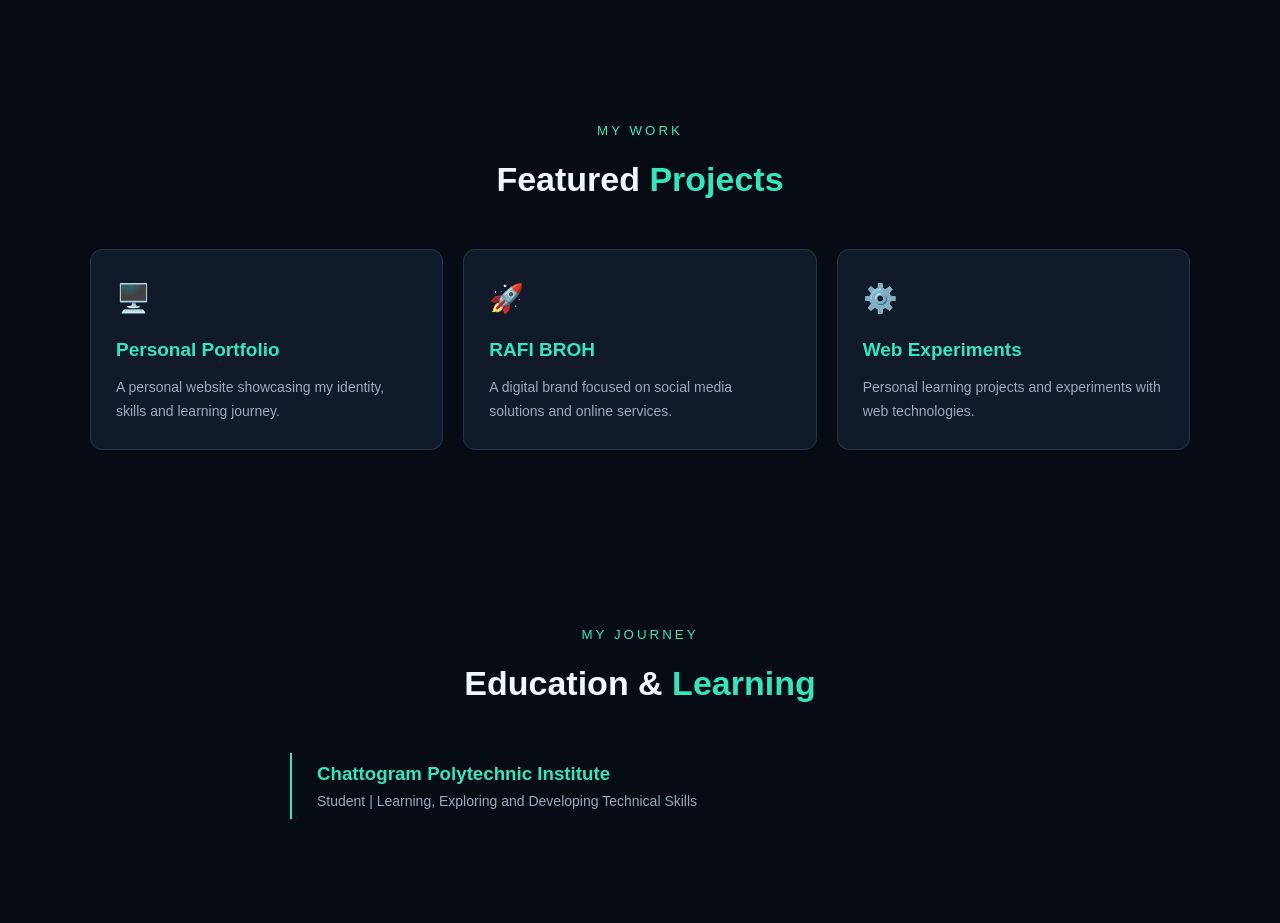
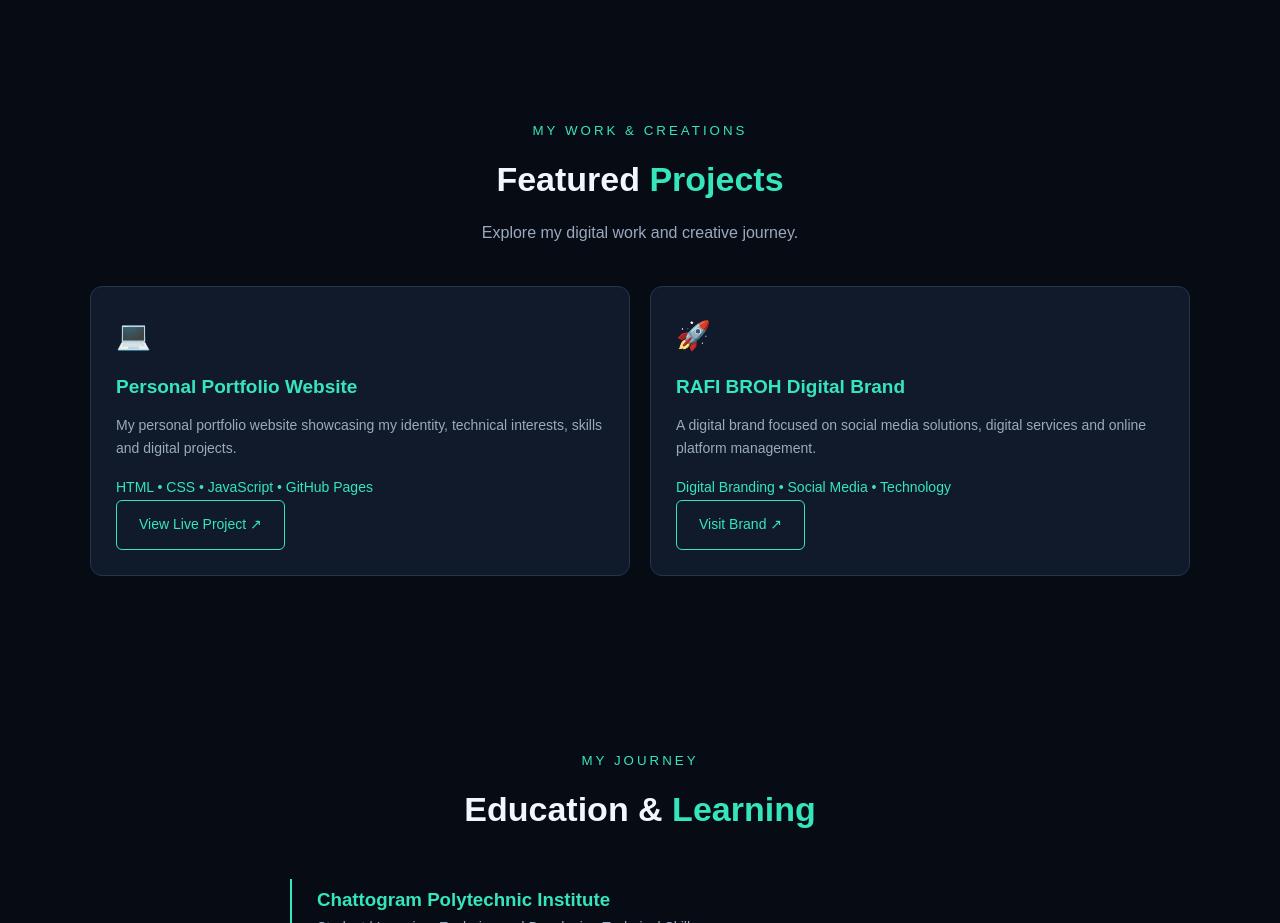
Before and after one commit to sayedmohammadrafi/sayedmohammadrafi.github.io, a plain HTML site: page index.html in a window 1280 px wide. Shown: the part 1760-2683 px from the top of the page. Drawn offline with Linux system fonts and the light colour scheme.

Commit message:
Revise project titles and descriptions in index.htmlAdd professional projects showcase
Updated project descriptions and titles for clarity and detail.

```diff
--- a/index.html
+++ b/index.html
@@ -360,31 +360,61 @@ footer span{color:var(--green)}
   </div>
 </section>
 
+
 <section id="projects">
   <div class="container">
     <div class="section-title">
-      <small>MY WORK</small>
+      <small>MY WORK & CREATIONS</small>
       <h2>Featured <span>Projects</span></h2>
+      <p style="color:#9aaabe;margin-top:10px">
+        Explore my digital work and creative journey.
+      </p>
     </div>
+
     <div class="cards">
+
+      <!-- Project 01 -->
       <div class="card">
-        <div class="symbol">🖥️</div>
-        <h3>Personal Portfolio</h3>
-        <p>A personal website showcasing my identity, skills and learning journey.</p>
+        <div class="symbol">💻</div>
+        <h3>Personal Portfolio Website</h3>
+        <p>
+          My personal portfolio website showcasing my
+          identity, technical interests, skills and
+          digital projects.
+        </p>
+        <p style="color:#35e6bd;margin-top:15px">
+          HTML • CSS • JavaScript • GitHub Pages
+        </p>
+        <a class="btn"
+           href="https://sayedmohamadrafi.github.io/"
+           target="_blank" rel="noopener">
+          View Live Project ↗
+        </a>
       </div>
+
+      <!-- Project 02 -->
       <div class="card">
         <div class="symbol">🚀</div>
-        <h3>RAFI BROH</h3>
-        <p>A digital brand focused on social media solutions and online services.</p>
+        <h3>RAFI BROH Digital Brand</h3>
+        <p>
+          A digital brand focused on social media
+          solutions, digital services and online
+          platform management.
+        </p>
+        <p style="color:#35e6bd;margin-top:15px">
+          Digital Branding • Social Media • Technology
+        </p>
+        <a class="btn"
+           href="https://www.facebook.com/SMR4FI"
+           target="_blank" rel="noopener">
+          Visit Brand ↗
+        </a>
       </div>
-      <div class="card">
-        <div class="symbol">⚙️</div>
-        <h3>Web Experiments</h3>
-        <p>Personal learning projects and experiments with web technologies.</p>
-      </div>
+
     </div>
   </div>
 </section>
+
 
 <section id="education">
   <div class="container">
```
